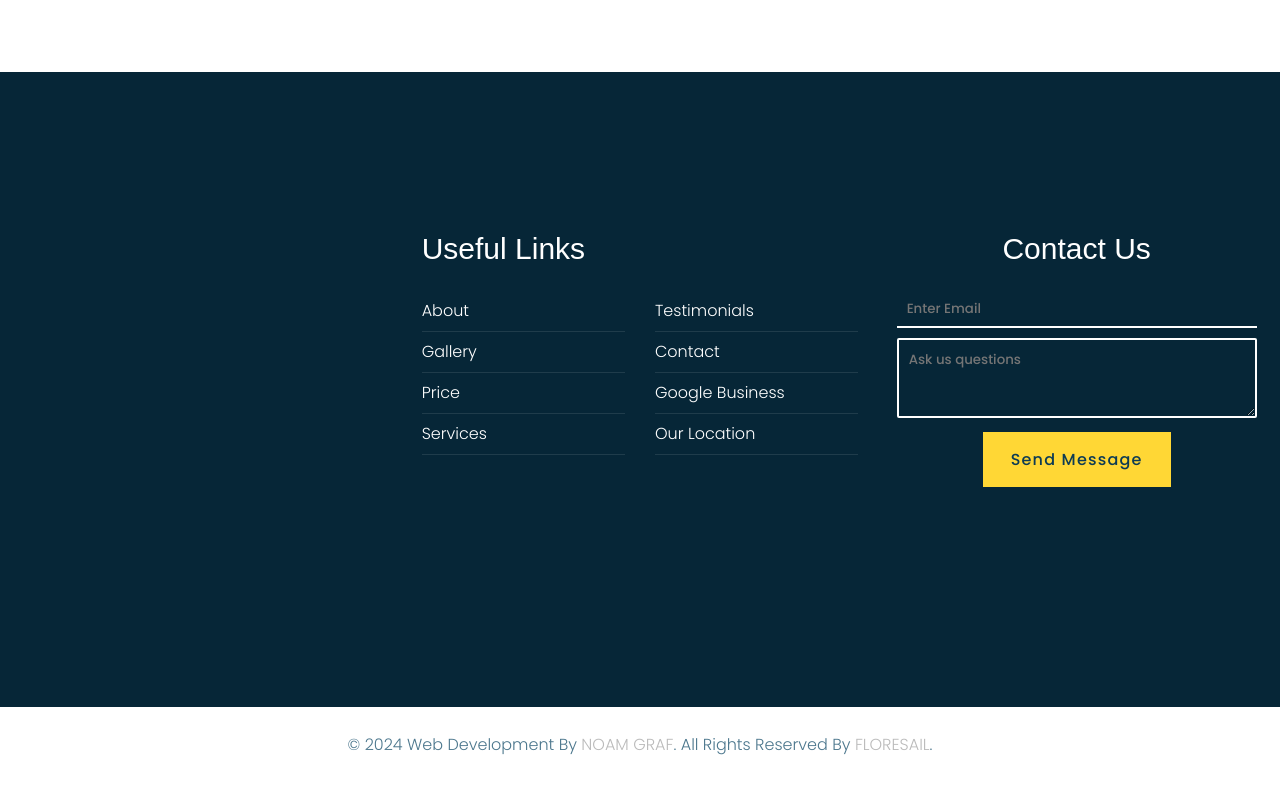
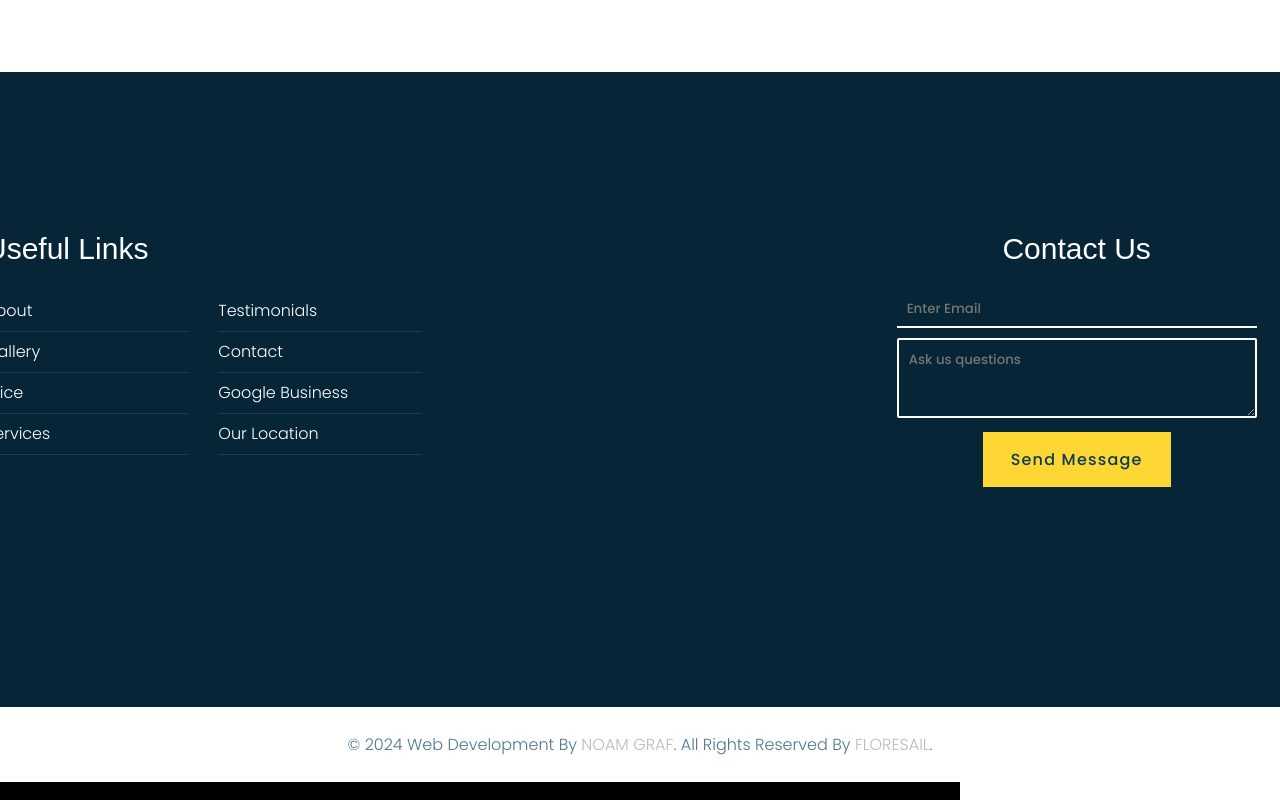
Before and after one commit to 2salted/floresailprojectrevamp, a plain HTML site: page index.html in a window 1280 px wide. Shown: the part 4399-5199 px from the top of the page. Drawn offline with Linux system fonts and the light colour scheme; a web font is replaced by a local one.

Commit message:
updated gui and getting ready to update submission Modal

```diff
--- a/index.html
+++ b/index.html
@@ -492,7 +492,6 @@
     </div>
     <div class="section-footer">
       <div class="section-row">
-        <div class="footer-row-item"></div>
         <div class="footer-row-item">
           <h3 class="row-item-h">Useful Links</h3>
           <ul class="row-item-ul">
@@ -535,6 +534,7 @@
             </li>
           </ul>
         </div>
+        <div class="footer-row-item"></div>
         <div class="footer-row-item">
           <div class="contact-form">
             <h2>Contact Us</h2>
@@ -546,6 +546,7 @@
                   name="email"
                   required
                   placeholder="Enter Email"
+                  style="color: white"
                 />
               </div>
               <div class="form-group">
@@ -554,6 +555,7 @@
                   name="message"
                   required
                   placeholder="Ask us questions"
+                  style="color: white"
                 ></textarea>
               </div>
               <div class="form-group">
@@ -595,7 +597,7 @@
       <div id="caption"></div>
     </div>
 
-    <div id=""></div>
+    <div id="submissionModal">test</div>
 
     <script src="script.js"></script>
     <script>
@@ -606,7 +608,7 @@
         yearText.innerHTML += currentYear;
       }
 
-      window.onload = getTheYear;
+      window.onload = getTheYear();
     </script>
   </body>
 </html>
--- a/styles.css
+++ b/styles.css
@@ -18,6 +18,12 @@ body {
   overflow-x: hidden;
   font-family: "Fira Sans Extra Condensed", sans-serif;
 }
+
+#submissionModal {
+  max-width: 75%;
+  background-color: black;
+}
+
 .header-container {
   height: 100svh;
 }
```
